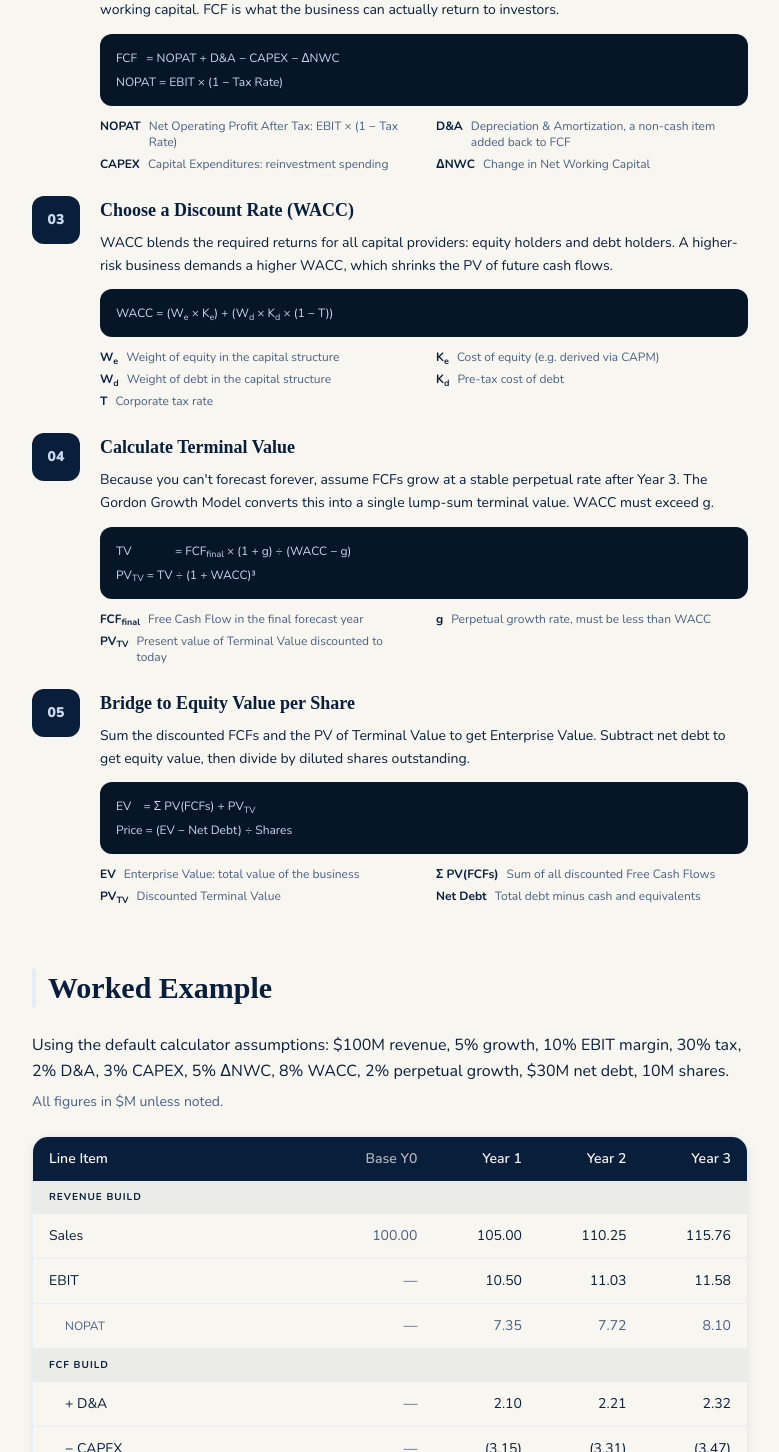
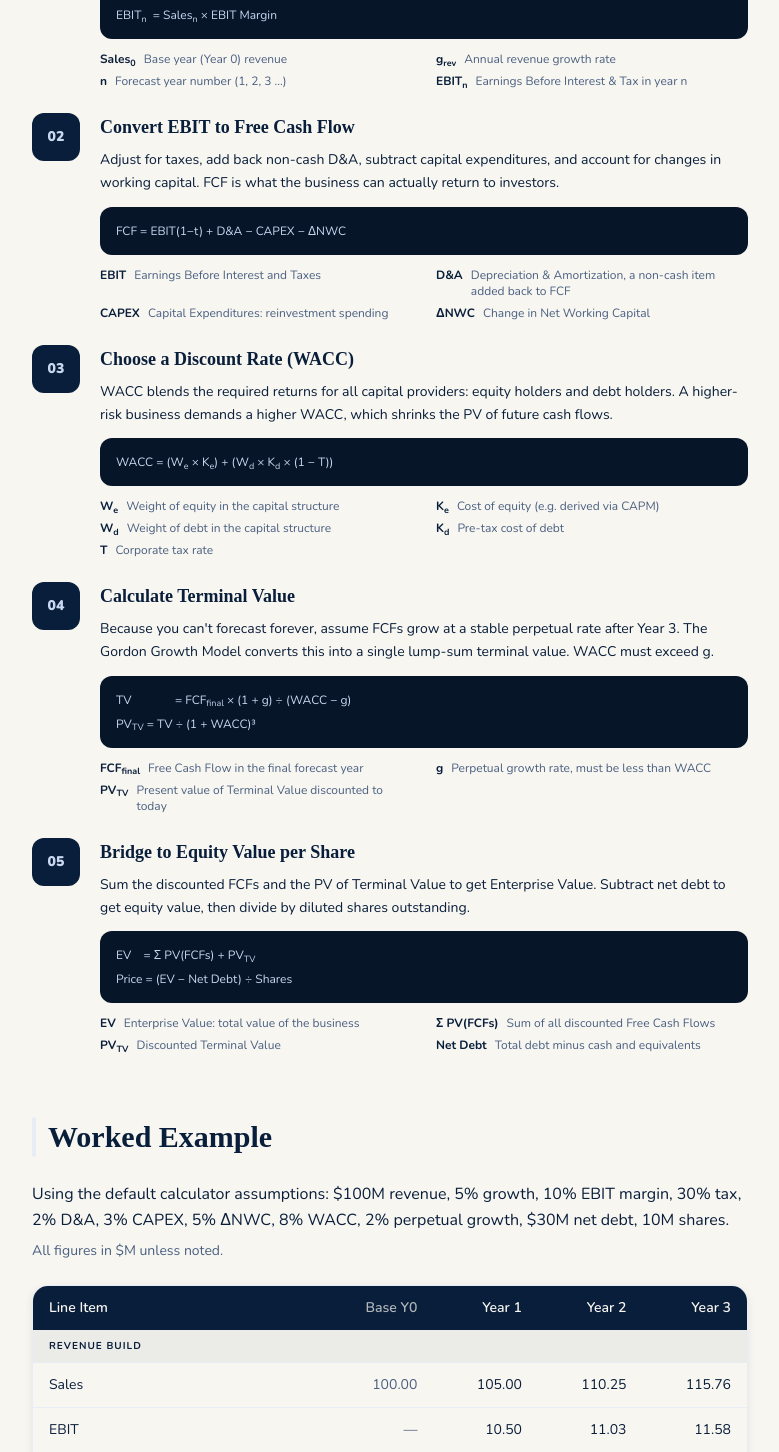
Before and after one commit to matthewn-g/CFN-website, a Next.js app: page /models-frameworks/dcf-valuation in a window 1280 px wide. Shown: the part 2218-3670 px from the top of the page, without its empty margins (90-869 px from the left). Built offline with nearby package versions, Linux system fonts and the light colour scheme; no server answers.

Commit message:
replace NOPAT with after-tax operating income in DCF

```diff
--- a/src/app/models-frameworks/dcf-valuation/page.tsx
+++ b/src/app/models-frameworks/dcf-valuation/page.tsx
@@ -29,7 +29,8 @@ const KEY_TERMS = [
   { term: "Discount Rate",             def: "Applied to convert future cash flows into present value. Usually set equal to WACC." },
   { term: "Terminal Value (TV)",        def: "Lump-sum value of all cash flows beyond the projection window. Typically 60–80% of total enterprise value." },
   { term: "Perpetual Growth Rate (g)", def: "Assumed annual FCF growth rate into infinity. Must stay below long-run GDP growth (≤ 3%)." },
-  { term: "NOPAT",                     def: "Net Operating Profit After Tax: EBIT × (1 − Tax Rate). The pre-cash starting point for FCF." },
+  { term: "EBIT",                       def: "Earnings Before Interest and Taxes. Operating profit before financing costs and tax are deducted." },
+  { term: "After-Tax Operating Income", def: "EBIT × (1 − Tax Rate). The pre-cash starting point for FCF." },
   { term: "Enterprise Value (EV)",     def: "Total value of the business (debt + equity). Sum of PV of FCFs plus PV of Terminal Value." },
   { term: "Net Present Value (NPV)",   def: "Sum of all discounted future cash flows. A positive NPV implies the asset generates value above the required return." },
   { term: "Bridge to Equity",          def: "EV minus Net Debt, divided by shares outstanding. Converts enterprise value into intrinsic value per share." },
@@ -58,9 +59,9 @@ const STEPS: Array<{
     num: "02",
     title: "Convert EBIT to Free Cash Flow",
     body: "Adjust for taxes, add back non-cash D&A, subtract capital expenditures, and account for changes in working capital. FCF is what the business can actually return to investors.",
-    formulaHtml: "FCF   = NOPAT + D&amp;A − CAPEX − ΔNWC<br>NOPAT = EBIT × (1 − Tax Rate)",
+    formulaHtml: "FCF = EBIT(1−t) + D&amp;A − CAPEX − ΔNWC",
     vars: [
-      { symHtml: "NOPAT", def: "Net Operating Profit After Tax: EBIT × (1 − Tax Rate)" },
+      { symHtml: "EBIT", def: "Earnings Before Interest and Taxes" },
       { symHtml: "D&amp;A",   def: "Depreciation & Amortization, a non-cash item added back to FCF" },
       { symHtml: "CAPEX", def: "Capital Expenditures: reinvestment spending" },
       { symHtml: "ΔNWC",  def: "Change in Net Working Capital" },
@@ -319,7 +320,7 @@ export default function DCFValuationPage() {
                         <td className="px-4 py-3 text-right text-cfn-navy">{EX.y3.ebit}</td>
                       </tr>
                       <tr>
-                        <td className="px-4 py-3 pl-8 font-sans text-cfn-muted text-xs">NOPAT</td>
+                        <td className="px-4 py-3 pl-8 font-sans text-cfn-muted text-xs">EBIT(1−t)</td>
                         <td className="px-4 py-3 text-right text-cfn-muted">—</td>
                         <td className="px-4 py-3 text-right text-cfn-muted">{EX.y1.nopat}</td>
                         <td className="px-4 py-3 text-right text-cfn-muted">{EX.y2.nopat}</td>
--- a/src/components/models/DCFCalculator.tsx
+++ b/src/components/models/DCFCalculator.tsx
@@ -346,7 +346,7 @@ export default function DCFCalculator() {
                     {results.years.map(y => <td key={y.year} className="px-4 py-3 text-right font-mono text-cfn-navy">{f2(y.ebit)}</td>)}
                   </tr>
                   <tr>
-                    <td className="px-4 py-3 text-cfn-muted pl-7 text-xs">NOPAT = EBIT × (1 − Tax)</td>
+                    <td className="px-4 py-3 text-cfn-muted pl-7 text-xs">EBIT(1−t)</td>
                     <td className="px-4 py-3 text-right font-mono text-cfn-muted">—</td>
                     {results.years.map(y => <td key={y.year} className="px-4 py-3 text-right font-mono text-cfn-muted">{f2(y.nopat)}</td>)}
                   </tr>
```
